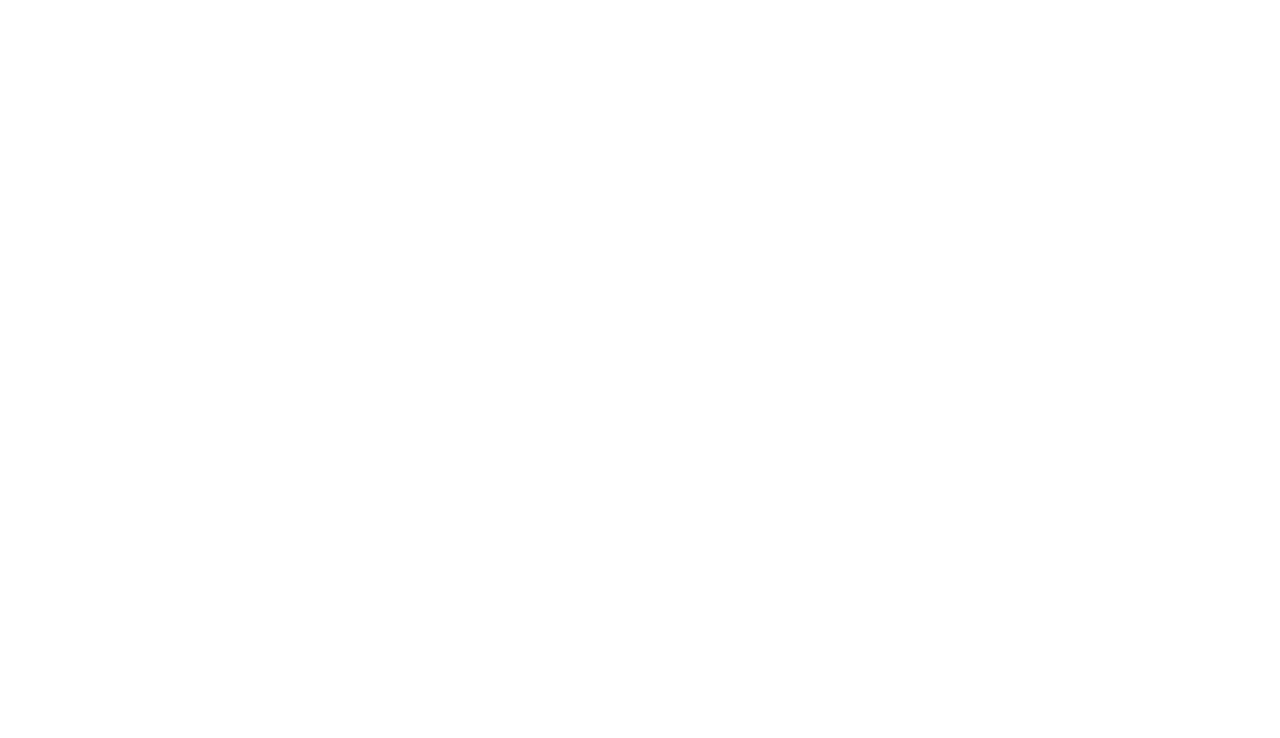
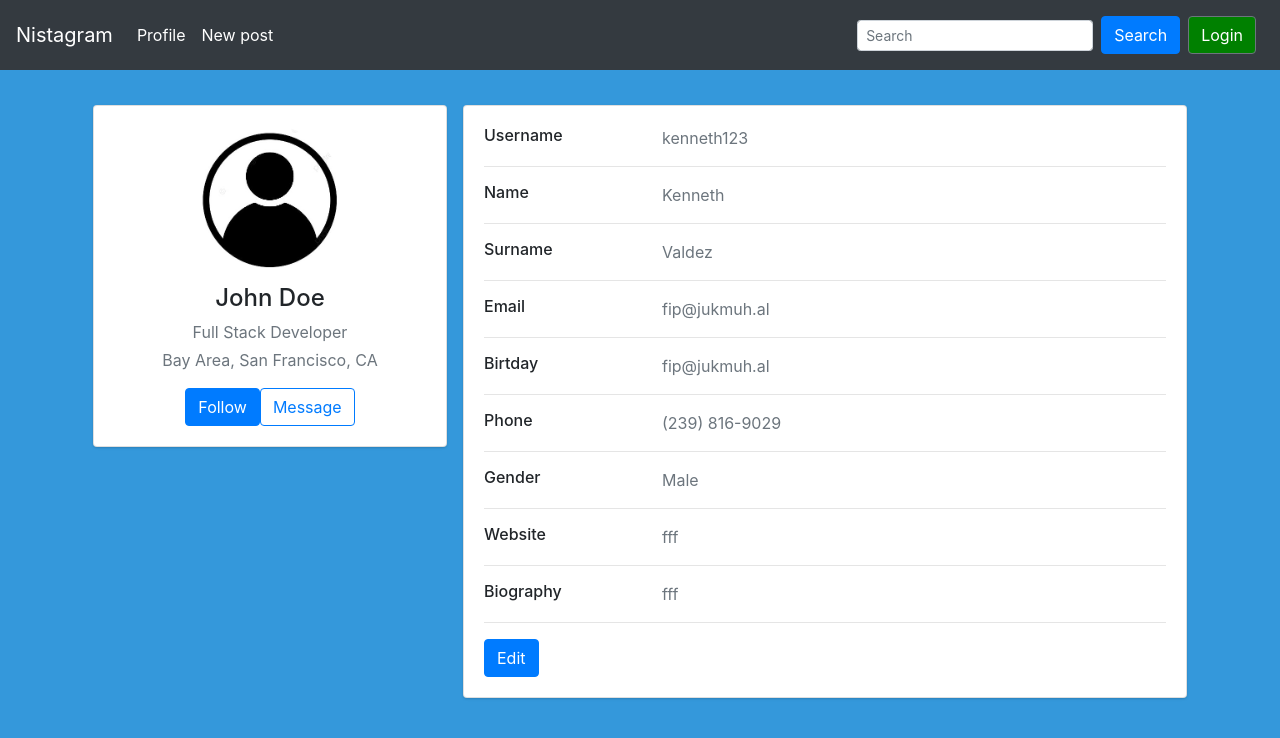
Before and after one commit to antonic901/Nistagram, a Vue app in the folder frontend/: page /profile in a window 1280 px wide. Shown: the top 738 px of the page. Built offline with nearby package versions, Linux system fonts and the light colour scheme.

Commit message:
Added front for profile view

```diff
--- a/frontend/src/components/Navbar.vue
+++ b/frontend/src/components/Navbar.vue
@@ -9,7 +9,7 @@
                     <b-navbar-nav>
                         <b-nav-item>
                             <router-link v-if="!isUserLogged" to="/loginPage" class="routerlink">Profile</router-link>
-                            <router-link v-else to="/" class="routerlink">{{userFullname}}</router-link>
+                            <router-link v-else to="/profile" class="routerlink">{{userFullname}}</router-link>
                         </b-nav-item>
                     </b-navbar-nav>
                      <b-navbar-nav>
--- a/frontend/src/router/index.js
+++ b/frontend/src/router/index.js
@@ -4,6 +4,7 @@
 import Home from '../views/Home.vue'
 import LoginPage from '../views/LoginPage.vue'
 import NewPost from '../views/NewPost.vue'
+import Profile from '../views/Profile.vue'
 
 Vue.use(VueRouter)
 
@@ -28,6 +29,11 @@
     path: '/new-post',
     name: 'NewPost',
     component: NewPost
+  },
+  {
+    path: '/profile',
+    name: 'Profile',
+    component: Profile
   }
 ]
 
--- a/frontend/src/views/NewPost.vue
+++ b/frontend/src/views/NewPost.vue
@@ -109,7 +109,7 @@
     box-shadow: 10px 4px 8px 0 rgba(0,0,0,0.2);
     text-align: center;
     transition: 0.25s;
-    margin-top: 100px;
+    margin-top: 20px;
     border-radius: 20px;
 }
 
--- /dev/null
+++ b/frontend/src/views/Profile.vue
@@ -0,0 +1,196 @@
+<template>
+ <div class = "background">
+    <Navbar/>
+    <div class="container">
+    <div class="main-body">
+          <div class="row gutters-sm">
+            <div class="col-md-4 mb-3">
+              <div class="card">
+                <div class="card-body">
+                  <div class="d-flex flex-column align-items-center text-center">
+                    <img src="../assets/user.jpg" alt="Admin" class="rounded-circle" width="150">
+                    <div class="mt-3">
+                      <h4>John Doe</h4>
+                      <p class="text-secondary mb-1">Full Stack Developer</p>
+                      <p class="text-muted font-size-sm">Bay Area, San Francisco, CA</p>
+                      <button class="btn btn-primary">Follow</button>
+                      <button class="btn btn-outline-primary">Message</button>
+                    </div>
+                  </div>
+                </div>
+              </div>
+            </div>
+            <div class="col-md-8">
+              <div class="card mb-3">
+                <div class="card-body">
+                    <div class="row">
+                    <div class="col-sm-3">
+                      <h6 class="mb-0">Username</h6>
+                    </div>
+                    <div class="col-sm-9 text-secondary" >
+                      kenneth123
+                    </div>
+                  </div>
+                  <hr>
+                  <div class="row">
+                    <div class="col-sm-3">
+                      <h6 class="mb-0">Name</h6>
+                    </div>
+                    <div class="col-sm-9 text-secondary">
+                      Kenneth
+                    </div>
+                  </div>
+                  <hr>
+                  <div class="row">
+                    <div class="col-sm-3">
+                      <h6 class="mb-0">Surname</h6>
+                    </div>
+                    <div class="col-sm-9 text-secondary">
+                      Valdez
+                    </div>
+                  </div>
+                  <hr>
+                  <div class="row">
+                    <div class="col-sm-3">
+                      <h6 class="mb-0">Email</h6>
+                    </div>
+                    <div class="col-sm-9 text-secondary">
+                      fip@jukmuh.al
+                    </div>
+                  </div>
+                  <hr>
+                   <div class="row">
+                    <div class="col-sm-3">
+                      <h6 class="mb-0">Birtday</h6>
+                    </div>
+                    <div class="col-sm-9 text-secondary">
+                      fip@jukmuh.al
+                    </div>
+                  </div>
+                  <hr>
+                  <div class="row">
+                    <div class="col-sm-3">
+                      <h6 class="mb-0">Phone</h6>
+                    </div>
+                    <div class="col-sm-9 text-secondary">
+                      (239) 816-9029
+                    </div>
+                  </div>
+                  <hr>
+                  <div class="row">
+                    <div class="col-sm-3">
+                      <h6 class="mb-0">Gender</h6>
+                    </div>
+                    <div class="col-sm-9 text-secondary">
+                      Male
+                    </div>
+                  </div>
+                  <hr>
+                  <div class="row">
+                    <div class="col-sm-3">
+                      <h6 class="mb-0">Website</h6>
+                    </div>
+                    <div class="col-sm-9 text-secondary">
+                      fff
+                    </div>
+                  </div>
+                  <hr>
+                  <div class="row">
+                    <div class="col-sm-3">
+                      <h6 class="mb-0">Biography</h6>
+                    </div>
+                    <div class="col-sm-9 text-secondary">
+                      fff
+                    </div>
+                  </div>
+                  <hr>
+                  <div class="row">
+                    <div class="col-sm-12">
+                      <button class="btn btn-primary">Edit</button>
+                    </div>
+                  </div>
+                </div>
+              </div>
+            </div>
+          </div>
+
+        </div>
+    </div>
+</div>
+</template>
+
+<style>
+ .background {
+  background-color: #3498db;
+  position: fixed;
+  top: 0;
+  left: 0;
+  min-width: 100%;
+  min-height: 100%;
+}
+.body{
+    margin-top:20px;
+    color: #1a202c;
+    text-align: left;
+    background-color: #e2e8f0;
+}
+.main-body {
+    padding: 15px;
+}
+.card {
+    box-shadow: 0 1px 3px 0 rgba(0,0,0,.1), 0 1px 2px 0 rgba(0,0,0,.06);
+}
+
+.card {
+    position: relative;
+    display: flex;
+    flex-direction: column;
+    min-width: 0;
+    word-wrap: break-word;
+    background-color: #fff;
+    background-clip: border-box;
+    border: 0 solid rgba(0,0,0,.125);
+    border-radius: .25rem;
+    margin-top: 90px;
+}
+
+.card-body {
+    flex: 1 1 auto;
+    min-height: 1px;
+    padding: 1rem;
+}
+
+.gutters-sm {
+    margin-right: -8px;
+    margin-left: -8px;
+}
+
+.gutters-sm>.col, .gutters-sm>[class*=col-] {
+    padding-right: 8px;
+    padding-left: 8px;
+}
+.mb-3, .my-3 {
+    margin-bottom: 1rem!important;
+}
+
+.bg-gray-300 {
+    background-color: #e2e8f0;
+}
+.h-100 {
+    height: 100%!important;
+}
+.shadow-none {
+    box-shadow: none!important;
+}
+</style>
+
+<script>
+import Navbar from '../components/Navbar.vue'
+
+export default {
+  name: "Profile",
+  components: {
+      Navbar
+  }
+}
+</script>
```
Also changed, not shown: frontend/src/assets/img/medicine.jpg (deleted), frontend/src/assets/user.jpg (added).
